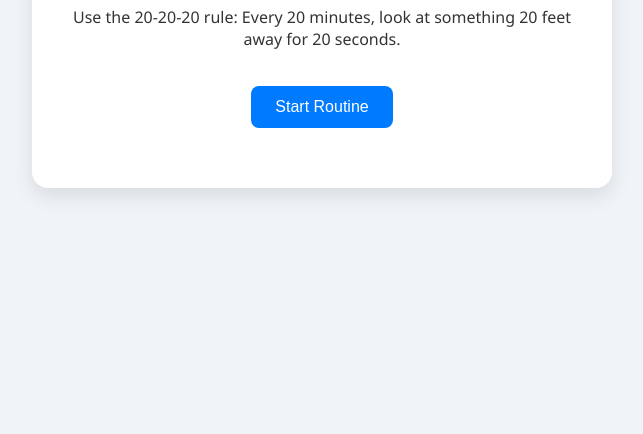
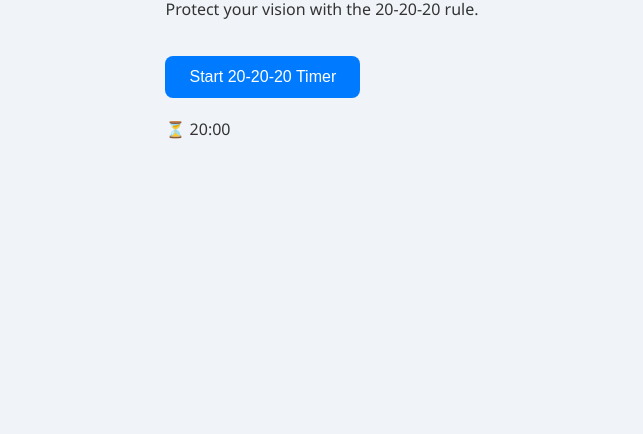
Before and after one commit to parasme277/eye, a plain HTML site: page index.html in a window 1280 px wide. Shown: the part 366-800 px from the top of the page, without its empty margins (318-961 px from the left). Drawn offline with Linux system fonts and the light colour scheme.

Commit message:
Update index.html

```diff
--- a/index.html
+++ b/index.html
@@ -7,21 +7,53 @@
   <link rel="stylesheet" href="style.css" />
 </head>
 <body>
-  <div class="container">
-    <h1>👁️ EyeCare Tracker</h1>
-    <p>Use the 20-20-20 rule: Every 20 minutes, look at something 20 feet away for 20 seconds.</p>
-    <button onclick="startTimer()">Start Routine</button>
-    <div id="status"></div>
+  <div class="wrapper">
+    <div class="card">
+      <h1>👁️ EyeCare Tracker</h1>
+      <p class="subtitle">Protect your vision with the 20-20-20 rule.</p>
+      <button onclick="startTimer()">Start 20-20-20 Timer</button>
+      <p id="status"></p>
+      <div class="progress-container">
+        <div id="progress-bar"></div>
+      </div>
+      <p id="countdown">⏳ 20:00</p>
+    </div>
   </div>
 
+  <audio id="ding-sound" src="ding.mp3" preload="auto"></audio>
+
   <script>
-    let timer;
+    let timer, countdownTimer;
+    let totalTime = 20 * 60; // 20 minutes in seconds
+    let remaining = totalTime;
+
     function startTimer() {
-      document.getElementById('status').textContent = '✅ Timer started! You’ll get a break reminder every 20 minutes.';
-      if (timer) clearInterval(timer);
-      timer = setInterval(() => {
-        alert("🔔 Eye Break! Look 20 feet away for 20 seconds.");
-      }, 20 * 60 * 1000);
+      clearInterval(timer);
+      clearInterval(countdownTimer);
+      remaining = totalTime;
+
+      const ding = document.getElementById("ding-sound");
+      const countdown = document.getElementById("countdown");
+      const progressBar = document.getElementById("progress-bar");
+      const status = document.getElementById("status");
+
+      status.textContent = "✅ Timer started! Break in 20 minutes.";
+
+      countdownTimer = setInterval(() => {
+        remaining--;
+        const minutes = String(Math.floor(remaining / 60)).padStart(2, "0");
+        const seconds = String(remaining % 60).padStart(2, "0");
+        countdown.textContent = `⏳ ${minutes}:${seconds}`;
+        const percent = ((totalTime - remaining) / totalTime) * 100;
+        progressBar.style.width = percent + "%";
+
+        if (remaining <= 0) {
+          clearInterval(countdownTimer);
+          ding.play();
+          alert("🔔 Eye Break! Look 20 feet away for 20 seconds.");
+          status.textContent = "⌛ Time for a break!";
+        }
+      }, 1000);
     }
   </script>
 </body>
```
